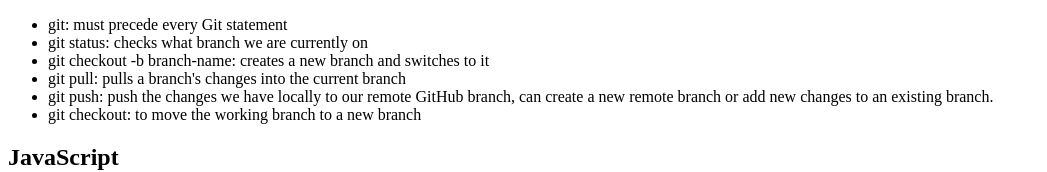
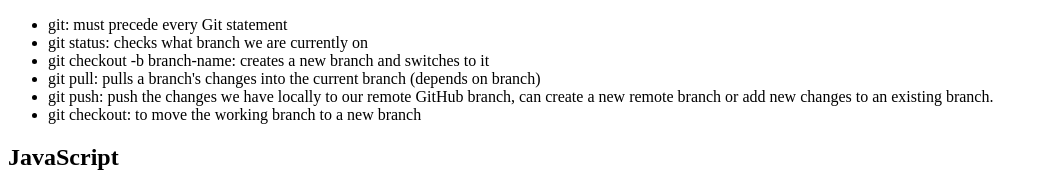
Before and after one commit to karthicio/prework-study-guide, a plain HTML site: page index.html in a window 1280 px wide. Shown: the part 1134-1306 px from the top of the page, without its empty margins (0-1047 px from the left). Drawn offline with Linux system fonts and the light colour scheme.

Commit message:
added code to html file and notes

```diff
--- a/index.html
+++ b/index.html
@@ -35,7 +35,7 @@
           <li>git: must precede every Git statement</li>
           <li>git status: checks what branch we are currently on</li>
           <li>git checkout -b branch-name: creates a new branch and switches to it</li>
-          <li>git pull: pulls a branch's changes into the current branch</li>
+          <li>git pull: pulls a branch's changes into the current branch (depends on branch)</li>
           <li>git push: push the changes we have locally to our remote GitHub branch, can create a new remote branch or add new changes to an existing branch.</li>
           <li>git checkout: to move the working branch to a new branch</li>
         </ul>
```
